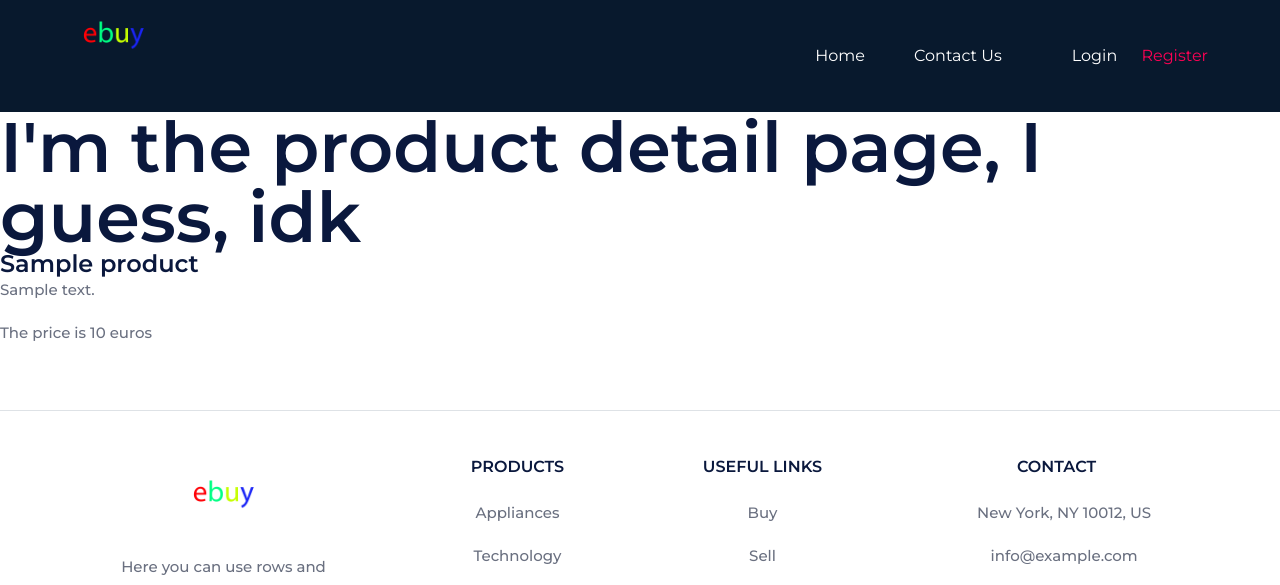
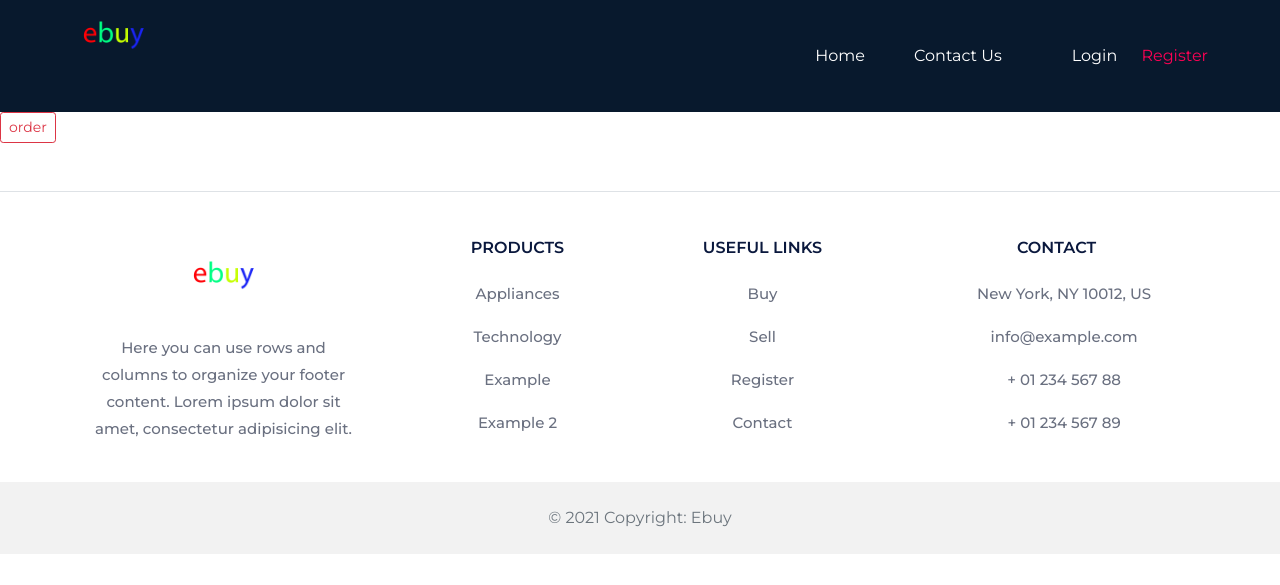
Before and after one commit to shreejanjoshi/ebuy, a Symfony app: template templates/product/detail.html.twig in a window 1280 px wide. Shown: the top 585 px of the page. Run offline with Twig, Linux system fonts and the light colour scheme; the template is opened without the code that fills it: most values are stand-ins (such as "Sample title", 1, 10 or a date in 2020); some libraries are stand-ins or nearby versions.

Commit message:
add product to order

```diff
--- a/src/Controller/OrderController.php
+++ b/src/Controller/OrderController.php
@@ -8,6 +8,7 @@ use App\Repository\OrderRepository;
 use App\Repository\ProductRepository;
 use Doctrine\Persistence\ManagerRegistry;
 use Symfony\Bundle\FrameworkBundle\Controller\AbstractController;
+use Symfony\Component\BrowserKit\Request;
 use Symfony\Component\HttpFoundation\Response;
 use Symfony\Component\Routing\Annotation\Route;
 
@@ -24,8 +25,9 @@ class OrderController extends AbstractController
         ]);
     }
     #[Route('/toOrder/{id}', name: 'toOrder')]
-    public function order(Product $product,ManagerRegistry $doctrine){
+    public function order(ManagerRegistry $doctrine, Request $request){
         $order = new Order();
+        $product = new Product();
         $order->setProduct($product->getName());
         $order->setProductPrice($product->getPrice());
         $order->setQuantity($product->getQuantity());
--- a/src/Controller/ProductController.php
+++ b/src/Controller/ProductController.php
@@ -29,7 +29,7 @@ class ProductController extends AbstractController
         $products = $repository->findAll();
 
         // return new Response('This is the product with id ' . $product->getId() . ' and name ' . $product->getName());
-        return $this->render('product/index.html.twig', [
+        return $this->render('product/detail.html.twig', [
             'controller_name' => 'ProductController',
             'products' => $products,
         ]);
--- a/templates/product/detail.html.twig
+++ b/templates/product/detail.html.twig
@@ -4,22 +4,9 @@
 
 {% block body %}
 
-<h1> I'm the product detail page, I guess, idk</h1>
-<h4>{{product.name}}</h4>
-<p>{{product.description}}</p>
-<p>The price is {{product.price}} euros</p>
-{# <style>
-    .example-wrapper { margin: 1em auto; max-width: 800px; width: 95%; font: 18px/1.5 sans-serif; }
-    .example-wrapper code { background: #F5F5F5; padding: 2px 6px; }
-</style>
 
-<div class="example-wrapper">
-    <h1>Hello {{ controller_name }}! ✅</h1>
 
-    This friendly message is coming from:
-    <ul>
-        <li>Your controller at <code><a href="{{ 'C:/BeCode/php/ebuy/src/Controller/ProductController.php'|file_link(0) }}">src/Controller/ProductController.php</a></code></li>
-        <li>Your template at <code><a href="{{ 'C:/BeCode/php/ebuy/templates/product/index.html.twig'|file_link(0) }}">templates/product/index.html.twig</a></code></li>
-    </ul>
-</div> #}
+{% for product in products%}
+<a class="btn btn-outline-danger btn-sm" href={{ path('toOrder',{id: product.id} )}} role="button">order</a>
+{%endfor%}
 {% endblock %}
```
